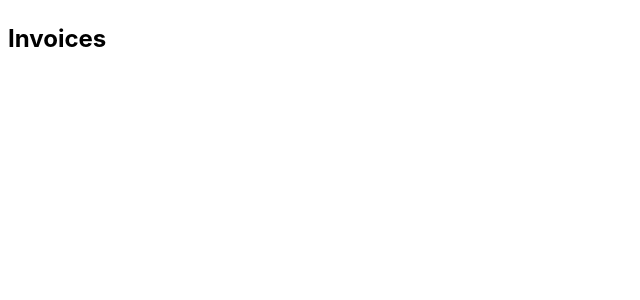
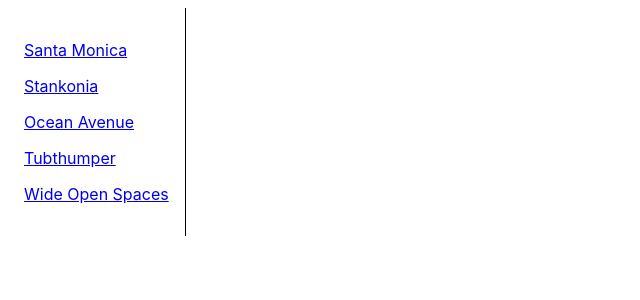
Before and after one commit to prjctphm/github-s4tzyu-iz2zq7-React-Router-Tutorial-, a React (Vite) app: page /invoices in a window 1280 px wide. Shown: the top 300 px of the page, without its empty margins (0-640 px from the left). Built offline with nearby package versions, Linux system fonts and the light colour scheme.

Commit message:
invoices.jsx file modified (Listing the Invoices)

```diff
--- a/src/routes/invoices.jsx
+++ b/src/routes/invoices.jsx
@@ -1,7 +1,27 @@
+import { Link } from 'react-router-dom';
+import { getInvoices } from '../data';
+
 export default function Invoices() {
+  let invoices = getInvoices();
+
   return (
-    <main style={{ padding: '1rem 0' }}>
-      <h2>Invoices</h2>
-    </main>
+    <div style={{ display: 'flex' }}>
+      <nav
+        style={{
+          borderRight: 'solid 1px',
+          padding: '1rem',
+        }}
+      >
+        {invoices.map((invoice) => (
+          <Link
+            style={{ display: 'block', margin: '1rem 0' }}
+            to={`/invoices/${invoice.number}`}
+            key={invoice.number}
+          >
+            {invoice.name}
+          </Link>
+        ))}
+      </nav>
+    </div>
   );
 }
```
